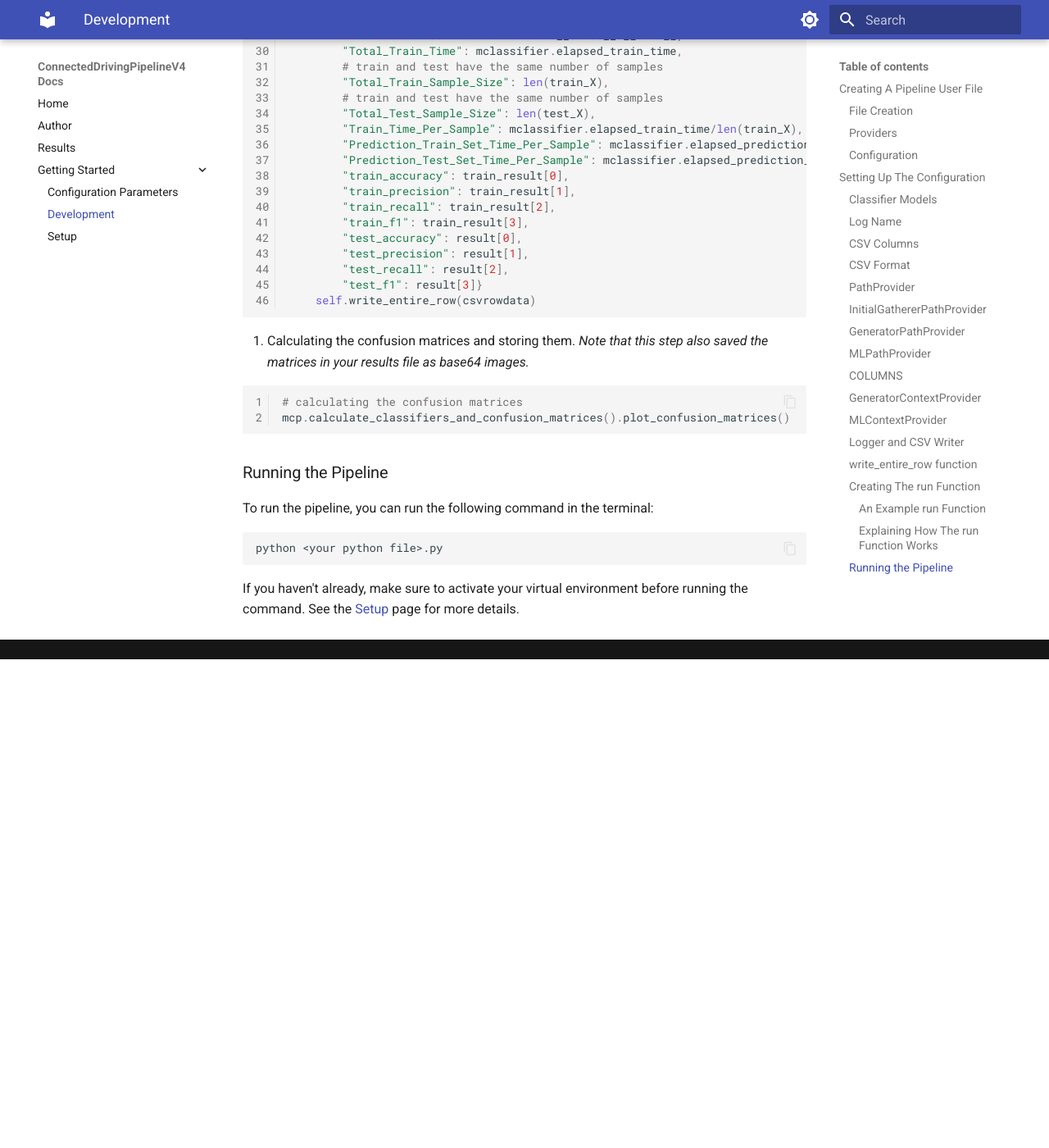
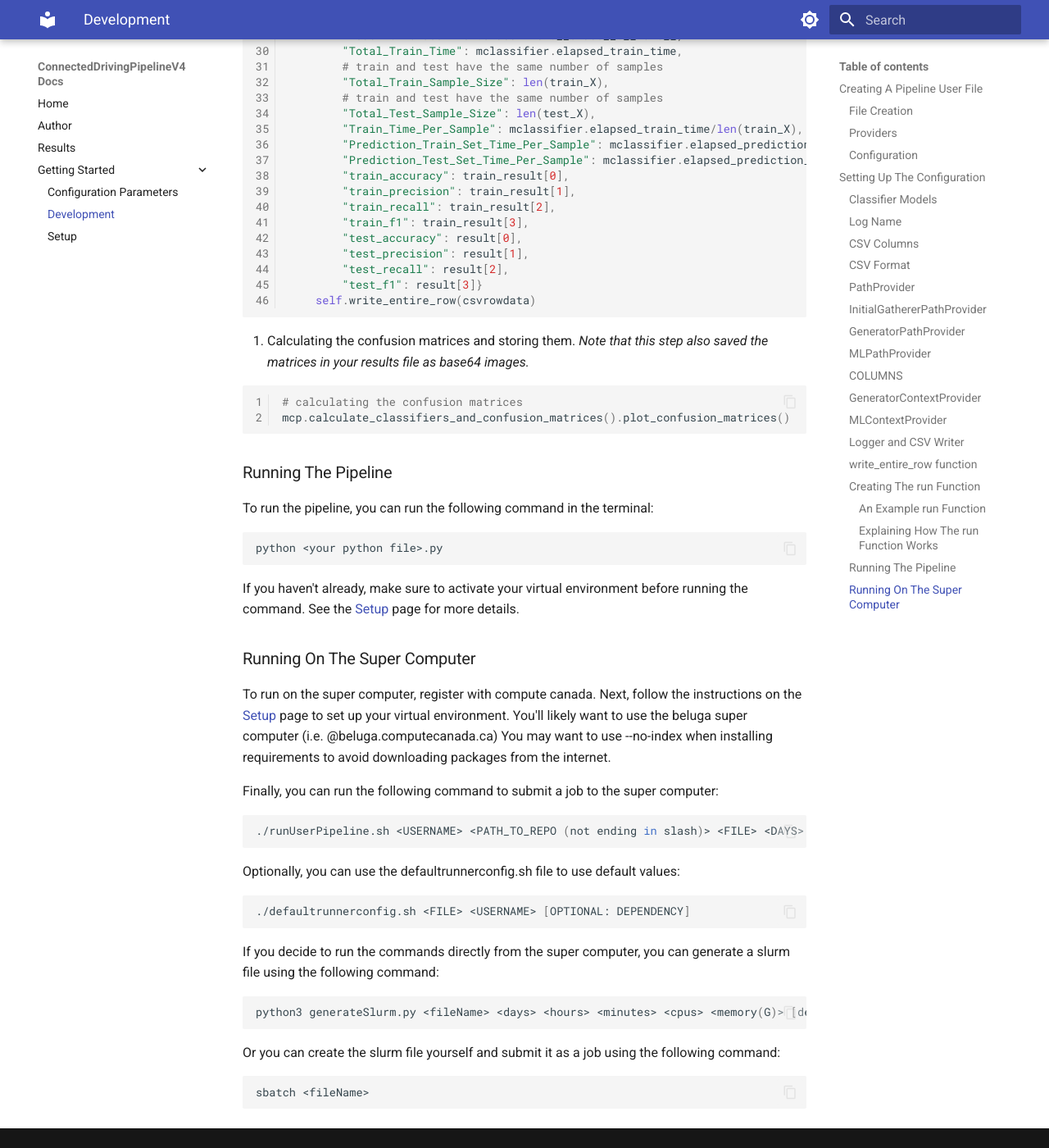
Before and after one commit to aaron777collins/ConnectedDrivingPipelineV4, an MkDocs documentation site: the page built from docs/Getting Started/development.md, in a window 1280 px wide and 1400 px high, scrolled down 15698 px. Shown: the whole window at 82% size. Built offline with MkDocs 1.6.1 and Material for MkDocs 9.7.7, drawn with Linux system fonts in a browser that asks for light colours; before the commit the page ends 16502 px from its top, so only the background shows below that.

Commit message:
added to descriptions

````diff
--- a/docs/Getting Started/development.md
+++ b/docs/Getting Started/development.md
@@ -732,7 +732,7 @@ for mclassifier, train_result, result in results:
 mcp.calculate_classifiers_and_confusion_matrices().plot_confusion_matrices()
 ```
 
-### Running the Pipeline
+### Running The Pipeline
 To run the pipeline, you can run the following command in the terminal:
 
 ```bash
@@ -740,3 +740,34 @@ python <your python file>.py
 ```
 If you haven't already, make sure to activate your virtual environment before running the command.
 See the [Setup](./setup.html) page for more details.
+
+### Running On The Super Computer
+To run on the super computer, register with compute canada.
+Next, follow the instructions on the [Setup](./setup.html) page to set up your virtual environment. You'll likely
+want to use the beluga super computer (i.e. <username>@beluga.computecanada.ca)
+You may want to use --no-index when installing requirements to avoid downloading packages from the internet.
+
+Finally, you can run the following command to submit a job to the super computer:
+
+```bash
+./runUserPipeline.sh <USERNAME> <PATH_TO_REPO (not ending in slash)> <FILE> <DAYS> <HOURS> <MINUTES> <CPUS> <MEM> [OPTIONAL: DEPENDENCY]
+```
+
+Optionally, you can use the defaultrunnerconfig.sh file to use default values:
+
+```bash
+./defaultrunnerconfig.sh <FILE> <USERNAME> [OPTIONAL: DEPENDENCY]
+```
+
+If you decide to run the commands directly from the super computer, you can generate a slurm file
+using the following command:
+
+```bash
+python3 generateSlurm.py <fileName> <days> <hours> <minutes> <cpus> <memory(G)> [dependency]
+```
+
+Or you can create the slurm file yourself and submit it as a job using the following command:
+
+```bash
+sbatch <fileName>
+```
````
Also changed, not shown: docs/Getting Started/setup.md (+1 -1 lines), 1 other file.
